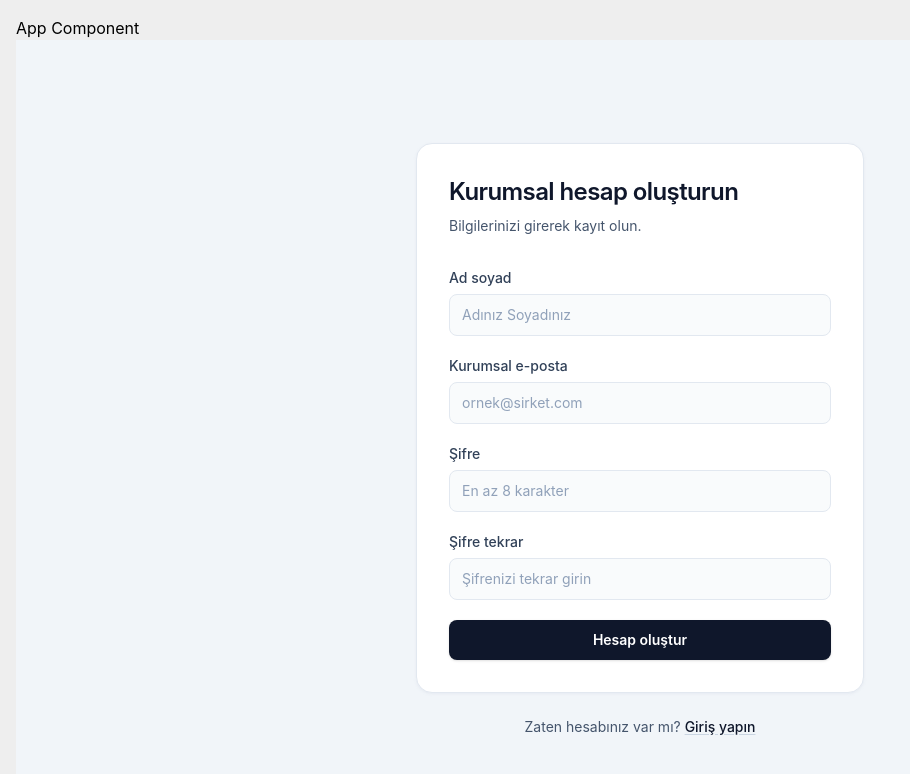
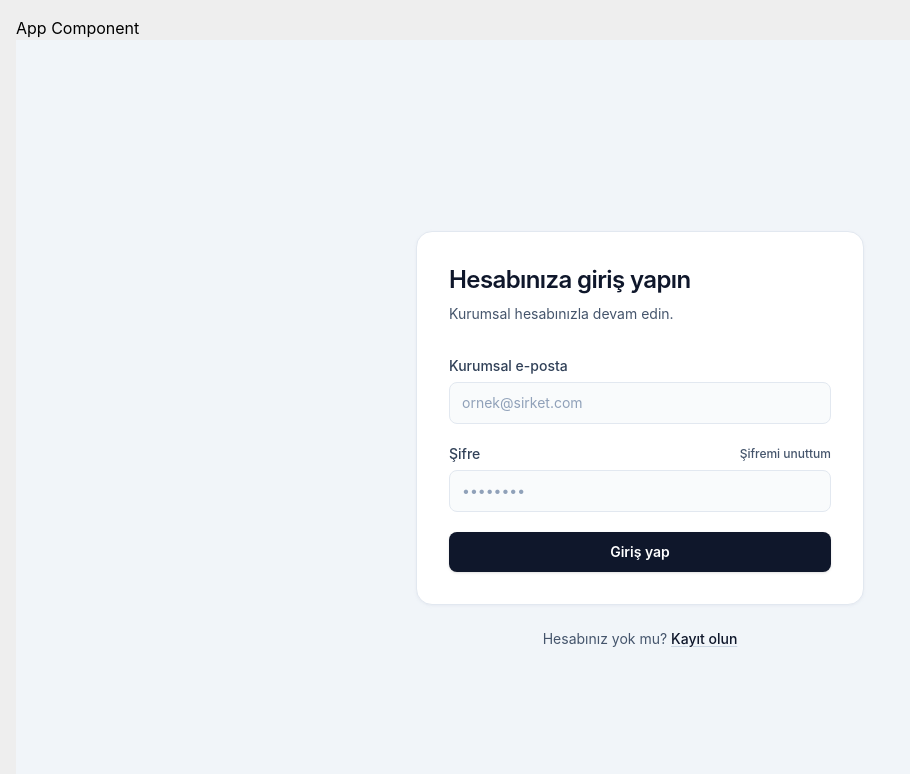
Before and after one commit to eminbasbayan/26-1-rb, a React (Vite) app: page / in a window 1280 px wide. Shown: the top 774 px of the page, without its empty margins (0-910 px from the left). Built offline with nearby package versions, Linux system fonts and the light colour scheme.

Commit message:
react hook form kurulumu

```diff
--- a/package.json
+++ b/package.json
@@ -14,6 +14,7 @@
     "lucide-react": "^1.8.0",
     "react": "^19.2.4",
     "react-dom": "^19.2.4",
+    "react-hook-form": "^7.72.1",
     "tailwindcss": "^4.2.2"
   },
   "devDependencies": {
--- a/src/App.jsx
+++ b/src/App.jsx
@@ -9,8 +9,8 @@ function App() {
     <div className='p-4'>
       <h1>App Component</h1>
       {/* <Counter /> */}
-     {/*  <LoginPage /> */}
-      <RegisterPage />
+      <LoginPage />
+      {/* <RegisterPage /> */}
      {/*  <Products /> */}
     </div>
   );
--- a/src/pages/LoginPage.jsx
+++ b/src/pages/LoginPage.jsx
@@ -1,3 +1,5 @@
+import { useForm } from "react-hook-form";
+
 const inputClassName =
   'mt-1.5 w-full rounded-lg border border-slate-200 bg-slate-50/80 px-3 py-2.5 text-sm text-slate-900 placeholder:text-slate-400 outline-none transition focus:border-slate-400 focus:bg-white focus:ring-2 focus:ring-slate-900/10';
 
@@ -5,6 +7,16 @@ const inputClassName =
  * Kurumsal giriş sayfası (yalnızca arayüz).
  */
 function LoginPage() {
+  const { register, handleSubmit, watch, formState: { errors } } = useForm()
+
+  console.log(errors);
+
+
+  function onSubmit(data) {
+    console.log(data);
+  }
+
+
   return (
     <div className="min-h-screen bg-slate-100 flex flex-col items-center justify-center px-4 py-10">
       <div className="w-full max-w-md">
@@ -18,7 +30,7 @@ function LoginPage() {
             </p>
           </header>
 
-          <form className="space-y-5" method="post" action="#">
+          <form className="space-y-5" onSubmit={handleSubmit(onSubmit)}>
             <div>
               <label
                 htmlFor="login-email"
@@ -32,6 +44,7 @@ function LoginPage() {
                 type="email"
                 autoComplete="email"
                 placeholder="ornek@sirket.com"
+                {...register('email', { required: true })}
                 className={inputClassName}
               />
             </div>
@@ -57,6 +70,7 @@ function LoginPage() {
                 type="password"
                 autoComplete="current-password"
                 placeholder="••••••••"
+                {...register('password')}
                 className={inputClassName}
               />
             </div>
```
Also changed, not shown: 1 other file (tests, documents, lock files or other folders).
